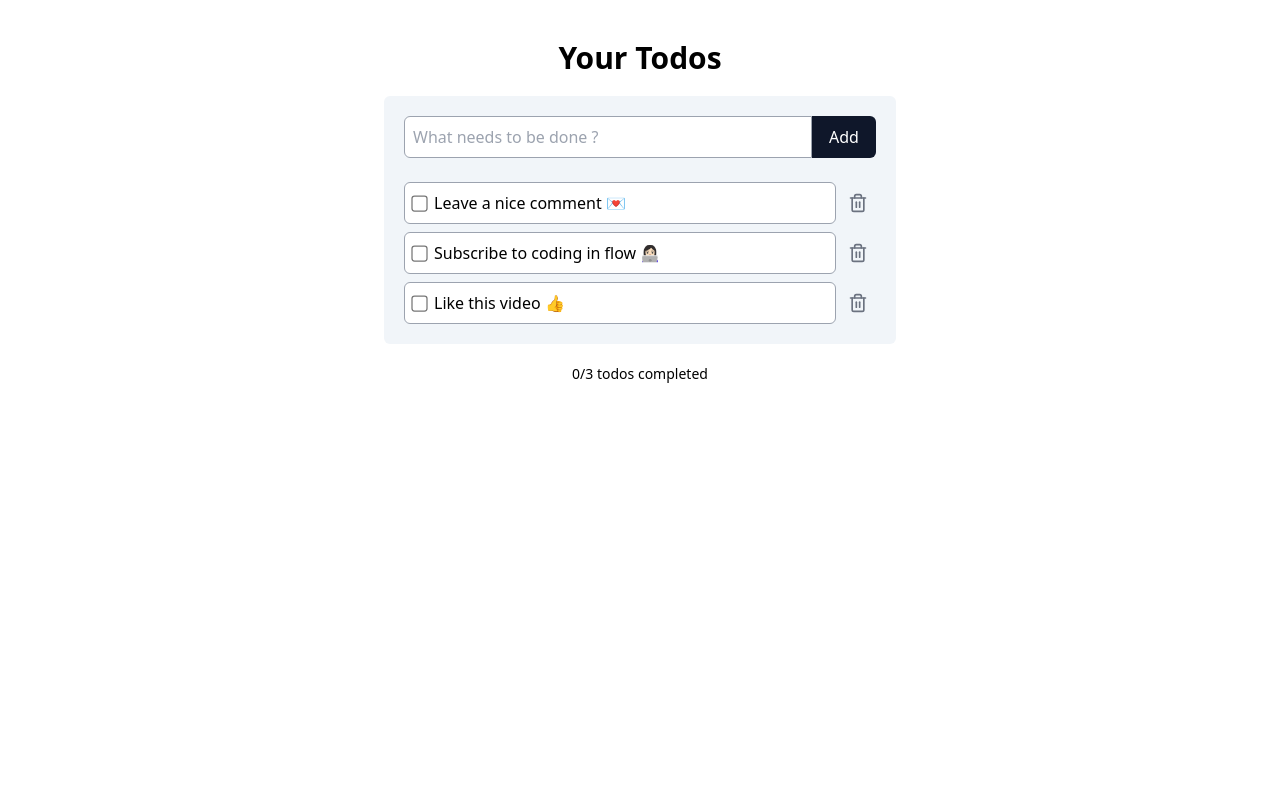
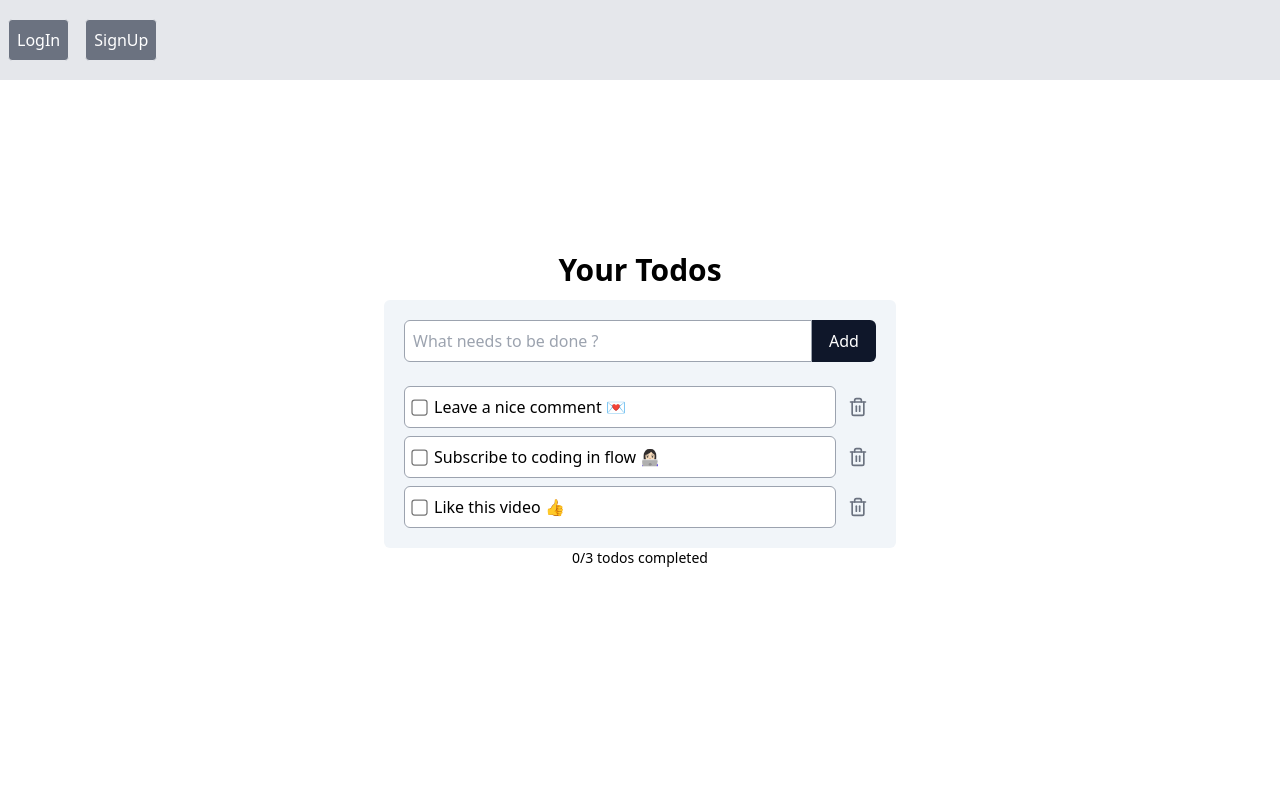
Before and after one commit to atheerbso/Todo-React, a React (Vite) app: page / in a window 1280 px wide. Shown: the top 800 px of the page. Built offline with nearby package versions, Linux system fonts and the light colour scheme.

Commit message:
logIn&SignUp Pages and page Layout

```diff
--- a/package.json
+++ b/package.json
@@ -12,7 +12,8 @@
   "dependencies": {
     "lucide-react": "^0.453.0",
     "react": "^18.3.1",
-    "react-dom": "^18.3.1"
+    "react-dom": "^18.3.1",
+    "react-router-dom": "^6.27.0"
   },
   "devDependencies": {
     "@eslint/js": "^9.11.1",
--- a/src/App.tsx
+++ b/src/App.tsx
@@ -1,70 +1,35 @@
-import { useEffect, useState } from "react";
-import AddTodoForm from "./components/addTodoForm";
-import TodoList from "./components/TodoList";
-import { dummyData } from "./data/todos";
-// import TodoItem from "./todoitem";
-import TodoSummary from "./components/TodoSummary";
-import { Todo } from "./types/todo";
+import { createBrowserRouter, RouterProvider } from "react-router-dom";
+import SignUp from "./components/SignUp";
+import LogIn from "./components/LogIn";
+import Home from "./Home";
 
-function App() {
-  const [todos, setTodos] = useState(() => {
-    const savedTodos: Todo[] = JSON.parse(
-      localStorage.getItem("todos") || "[]"
-    );
-    return savedTodos.length > 0 ? savedTodos : dummyData;
-  });
+export default function App() {
+  const router = createBrowserRouter([
+    {
+      path: "/",
+      element: <Home />,
+      // loader: rootLoader,
+    },
+    {
+      path: "/SignUp",
+      element: <SignUp />,
+    },
+    {
+      path: "/LogIn",
+      element: <LogIn />,
+    },
+  ]);
 
-  useEffect(() => {
-    localStorage.setItem("todos", JSON.stringify(todos));
-  }, [todos]);
-  function setTodoCompleted(id: number, completed: boolean) {
-    setTodos((prevTodos) =>
-      prevTodos.map((todo) => (todo.id === id ? { ...todo, completed } : todo))
-    );
-  }
-  function addToDo(title: string) {
-    setTodos((prevTodos) => [
-      {
-        id: prevTodos.length + 1,
-        title,
-        completed: false,
-      },
-      ...prevTodos,
-    ]);
-  }
-  function deleteTodo(id: number) {
-    setTodos((prevTodos) => prevTodos.filter((Todo) => Todo.id !== id));
-  }
-
-  function deleteAllCompletedTodos() {
-    setTodos((prevTodos) => prevTodos.filter((todo) => !todo.completed));
-  }
-  return (
-    <main className="py-10 h-screen space-y-5 overflow-y-auto">
-      <h1 className="font-bold text-3xl text-center">Your Todos</h1>
-
-      <div className="max-w-lg mx-auto bg-slate-100 rounded-md p-5 space-y-6">
-        <AddTodoForm onSubmit={addToDo} />
-        <TodoList
-          todos={todos}
-          oncompletedChange={setTodoCompleted}
-          onDelete={deleteTodo}
-        />
-      </div>
-      <TodoSummary todos={todos} deleteAllCompleted={deleteAllCompletedTodos} />
-    </main>
-  );
+  return <RouterProvider router={router} />;
 }
 
-export default App;
-
-// <div className="space-y-2">
-// {todos.map((todo) => (
-//   <TodoItem
-//     key={todo.id}
-//     todo={todo}
-//     oncompletedChange={setTodoCompleted}
-//     onDelete={deleteTodo}
-//   />
-// ))}
-// </div>
+// children: [
+//   {
+//     path: "SignUp /",
+//     element: <SignUp />,
+//   },
+//   {
+//     path: "LogIn /",
+//     element: <LogIn />,
+//   },
+// ],
--- /dev/null
+++ b/src/Content.tsx
@@ -0,0 +1,64 @@
+import { useEffect, useState } from "react";
+import AddTodoForm from "./components/addTodoForm";
+import TodoList from "./components/TodoList";
+import { dummyData } from "./data/todos";
+// import TodoItem from "./todoitem";
+import TodoSummary from "./components/TodoSummary";
+import { Todo } from "./types/todo";
+
+function Content() {
+  const [todos, setTodos] = useState(() => {
+    const savedTodos: Todo[] = JSON.parse(
+      localStorage.getItem("todos") || "[]"
+    );
+    return savedTodos.length > 0 ? savedTodos : dummyData;
+  });
+
+  useEffect(() => {
+    localStorage.setItem("todos", JSON.stringify(todos));
+  }, [todos]);
+  function setTodoCompleted(id: number, completed: boolean) {
+    setTodos((prevTodos) =>
+      prevTodos.map((todo) => (todo.id === id ? { ...todo, completed } : todo))
+    );
+  }
+  function addToDo(title: string) {
+    setTodos((prevTodos) => [
+      {
+        id: prevTodos.length + 1,
+        title,
+        completed: false,
+      },
+      ...prevTodos,
+    ]);
+  }
+  function deleteTodo(id: number) {
+    setTodos((prevTodos) => prevTodos.filter((Todo) => Todo.id !== id));
+  }
+
+  function deleteAllCompletedTodos() {
+    setTodos((prevTodos) => prevTodos.filter((todo) => !todo.completed));
+  }
+  return (
+    <main className="h-screen ">
+      <div className="pt-40">
+        <h1 className="font-bold text-3xl text-center p-3">Your Todos</h1>
+
+        <div className="max-w-lg mx-auto bg-slate-100 rounded-md p-5 space-y-6 ">
+          <AddTodoForm onSubmit={addToDo} />
+          <TodoList
+            todos={todos}
+            oncompletedChange={setTodoCompleted}
+            onDelete={deleteTodo}
+          />
+        </div>
+        <TodoSummary
+          todos={todos}
+          deleteAllCompleted={deleteAllCompletedTodos}
+        />
+      </div>
+    </main>
+  );
+}
+
+export default Content;
--- /dev/null
+++ b/src/Home.tsx
@@ -0,0 +1,15 @@
+import Header from "./components/Header";
+import Footer from "./components/Footer";
+import Content from "./Content";
+
+function Home() {
+  return (
+    <div>
+      <Header />
+      <Content />
+      <Footer />
+    </div>
+  );
+}
+
+export default Home;
--- /dev/null
+++ b/src/components/Footer.tsx
@@ -0,0 +1,7 @@
+export default function Footer() {
+  return (
+    <div className="bg-gray-300 w-full h-40 flex p-0 m-0 ">
+      <h3 className="text-gray-900 p-2 m-auto"> Footer Content </h3>
+    </div>
+  );
+}
--- /dev/null
+++ b/src/components/Header.tsx
@@ -0,0 +1,21 @@
+import SignUp from "./SignUp";
+import LogIn from "./LogIn";
+import { Link } from "react-router-dom";
+
+export default function Header() {
+  return (
+    <div className="bg-gray-200 h-20 w-full flex  ">
+      <button>
+        <Link to="./LogIn">
+          <LogIn></LogIn>
+        </Link>
+      </button>
+
+      <button>
+        <Link to="./SignUp">
+          <SignUp></SignUp>
+        </Link>
+      </button>
+    </div>
+  );
+}
--- /dev/null
+++ b/src/components/LogIn.tsx
@@ -0,0 +1,7 @@
+export default function LogIn() {
+  return (
+    <div className="bg-gray-500 p-2 m-2  border rounded ">
+      <h1 className="text-white">LogIn</h1>
+    </div>
+  );
+}
--- /dev/null
+++ b/src/components/SignUp.tsx
@@ -0,0 +1,7 @@
+export default function SignUp() {
+  return (
+    <div className="bg-gray-500 p-2 m-2  border rounded ">
+      <h1 className="text-white">SignUp</h1>
+    </div>
+  );
+}
```
Also changed, not shown: 1 other file (tests, documents, lock files or other folders).
